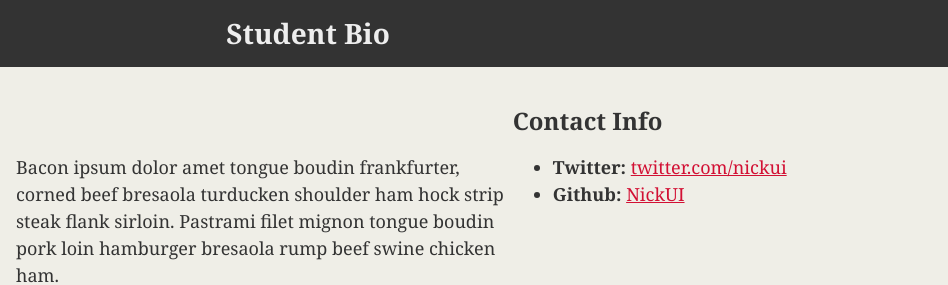
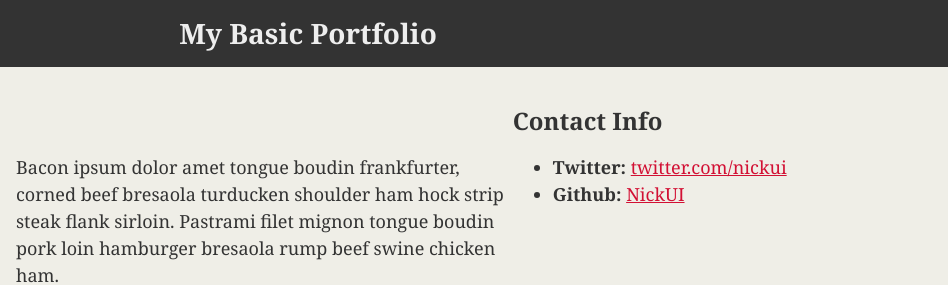
Before and after one commit to nickui/nickui.github.io, a plain HTML site: page index.html in a window 1280 px wide. Shown: the top 285 px of the page, 332-1280 px from the left. Drawn offline with Linux system fonts and the light colour scheme.

Commit message:
Fourth commit

```diff
--- a/index.html
+++ b/index.html
@@ -13,7 +13,7 @@
 
 <body>
   <header>
-    <h1>Student Bio</h1>
+    <h1>My Basic Portfolio</h1>
   </header>
 
   <div class="container">
```
